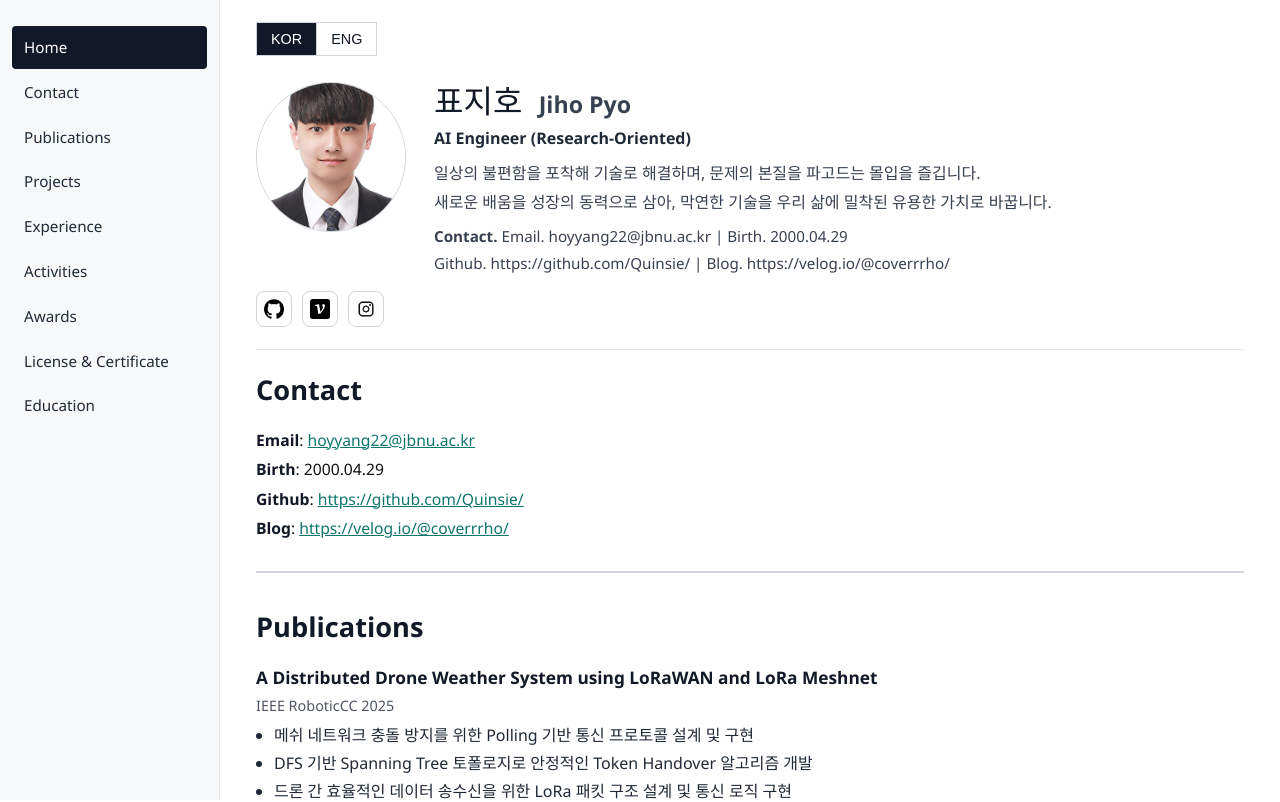
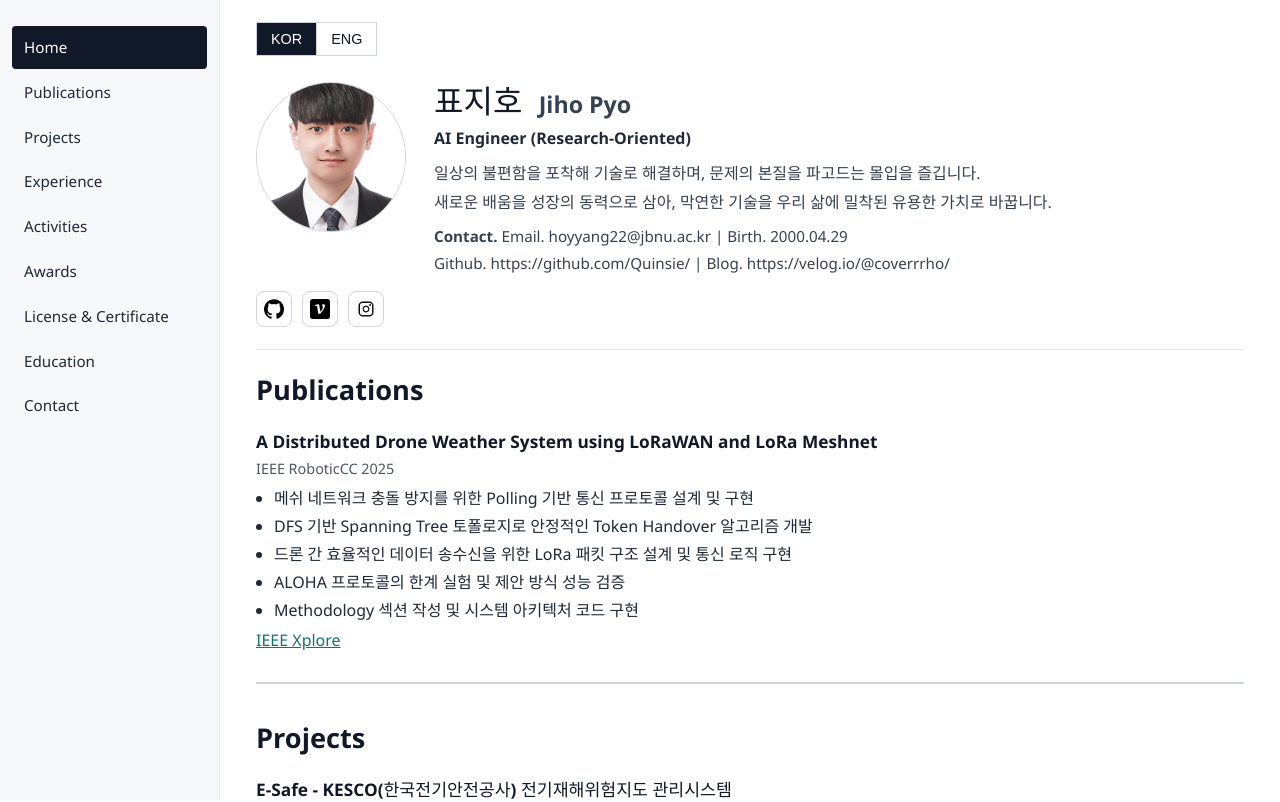
Before and after one commit to Quinsie/Quinsie.github.io, a React (Vite) app: page / in a window 1280 px wide. Shown: the top 802 px of the page. Built offline with nearby package versions, Linux system fonts and the light colour scheme.

Commit message:
fix: move contact section to page bottom

```diff
--- a/src/content/portfolio.js
+++ b/src/content/portfolio.js
@@ -1,6 +1,5 @@
 export const sectionOrder = [
   "home",
-  "contact",
   "research",
   "projects",
   "experience",
@@ -8,6 +7,7 @@ export const sectionOrder = [
   "awards",
   "skills",
   "education",
+  "contact",
 ];
 
 export const socialLinks = [
```
